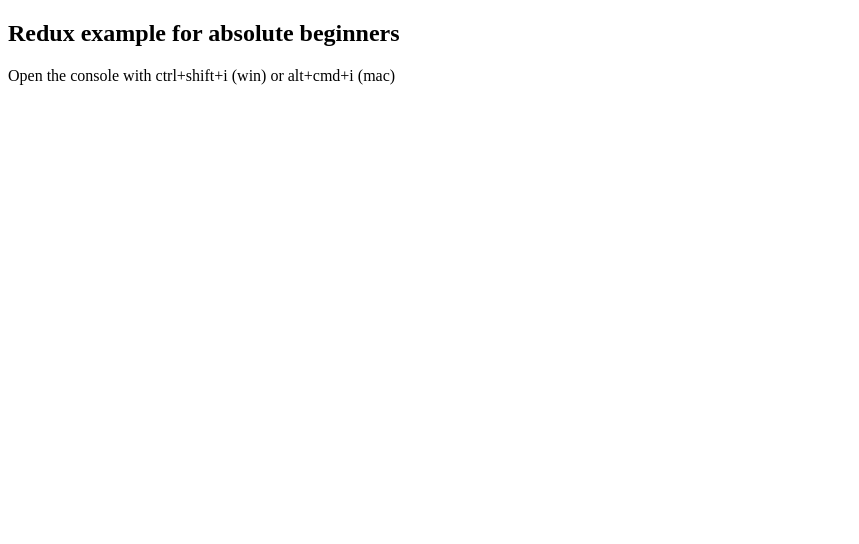
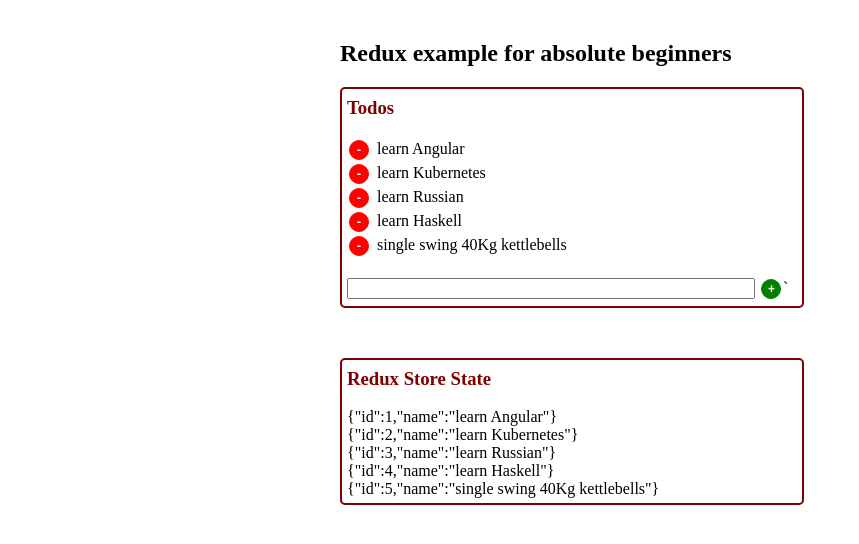
Before and after one commit to RobertoLai/redux101, a plain HTML site: page index.html in a window 1280 px wide. Shown: the whole page, without its empty margins (0-859 px from the left). Drawn offline with nearby package versions, Linux system fonts and the light colour scheme.

Commit message:
added web interface

```diff
--- a/index.html
+++ b/index.html
@@ -3,11 +3,21 @@
   <head>
     <meta charset="utf-8" />
     <title>Redux</title>
+    <link rel="stylesheet" href="styles.css" />
     <script src="https://cdnjs.cloudflare.com/ajax/libs/redux/3.6.0/redux.js"></script>
   </head>
   <body>
     <h2>Redux example for absolute beginners</h2>
-    <p>Open the console with ctrl+shift+i (win) or alt+cmd+i (mac)</p>
+    <div id="main">
+      <h3>Todos</h3>
+      <div id="todos"></div>
+      <input type="text" value="" id="mytodo" placeholer="my next todo" />
+      <input class="btnAdd green" type="button" onclick="addTodo()" value="+" />`
+    </div>
+    <div id="show-state">
+      <h3>Redux Store State</h3>
+      <div id="state"></div>
+    </div>
     <script src="index.js"></script>
   </body>
 </html>
--- a/index.js
+++ b/index.js
@@ -1,17 +1,15 @@
+// REDUX code
+let todo_id = 0;
 const store = Redux.createStore(reducer, (state = []));
-const unsubscribe = store.subscribe(() => {
-  console.log("state:", store.getState());
-});
+const unsubscribe = store.subscribe(() => render(store.getState()));
 
-store.dispatch({ type: "todos/add", payload: { id: 1, name: "learn Angular" } });
-store.dispatch({ type: "todos/add", payload: { id: 2, name: "learn Kubernetes" } });
-store.dispatch({ type: "todos/add", payload: { id: 3, name: "learn Russian" } });
-store.dispatch({ type: "todos/add", payload: { id: 4, name: "learn Haskell" } });
-store.dispatch({ type: "todos/add", payload: { id: 5, name: "single swing 40Kg kettlebells" } });
-store.dispatch({ type: "todos/delete", payload: { id: 3 } });
-store.dispatch({ type: "todos/delete", payload: { id: 2 } });
+store.dispatch({ type: "todos/add", payload: { id: newIndex(), name: "learn Angular" } });
+store.dispatch({ type: "todos/add", payload: { id: newIndex(), name: "learn Kubernetes" } });
+store.dispatch({ type: "todos/add", payload: { id: newIndex(), name: "learn Russian" } });
+store.dispatch({ type: "todos/add", payload: { id: newIndex(), name: "learn Haskell" } });
+store.dispatch({ type: "todos/add", payload: { id: newIndex(), name: "single swing 40Kg kettlebells" } });
 
-unsubscribe();
+// unsubscribe()
 
 function reducer(state, action) {
   switch (action.type) {
@@ -21,7 +19,7 @@ function reducer(state, action) {
     case "todos/delete":
       return applyTodoDelete(state, action.payload);
       break;
-    // add other action here
+    // add other actions here
     default:
       return state;
   }
@@ -35,3 +33,36 @@ function applyTodoDelete(state, payload) {
   // NB: filter is immutable
   return state.filter(todo => todo.id !== payload.id);
 }
+
+// simple todo id creator
+function newIndex() {
+  todo_id = todo_id + 1;
+  return todo_id;
+}
+
+// WEB Interface code
+function render(state) {
+  const stateToHTML = state
+    .map(
+      todo =>
+        `<input class='btnDelete red' type='button' onclick='deleteTodo(${todo.id})' value='-'>
+        <span class='todo'>${todo.name}</span>`
+    )
+    .join("<br>");
+
+  const todosHTML = document.getElementById("todos");
+  todosHTML.innerHTML = stateToHTML;
+
+  const stateHTML = document.getElementById("state");
+  stateHTML.innerHTML = state.map(todo => JSON.stringify(todo)).join("<br>");
+}
+function deleteTodo(id) {
+  const action = { type: "todos/delete", payload: { id: id } };
+  store.dispatch(action);
+}
+function addTodo() {
+  const todo = document.getElementById("mytodo").value;
+  document.getElementById("mytodo").value = "";
+  const action = { type: "todos/add", payload: { id: newIndex(), name: todo } };
+  store.dispatch(action);
+}
--- /dev/null
+++ b/styles.css
@@ -0,0 +1,54 @@
+body {
+  width: 600px;
+  padding: 10px;
+  margin: 10px auto;
+  border: 2p solid blue;
+}
+.todo {
+  width: 400px;
+  margin: 2px;
+}
+input[type="text"] {
+  width: 400px;
+  margin-top: 20px;
+}
+.btnDelete,
+.btnAdd {
+  margin: 2px;
+  font-size: 12px;
+  font-weight: bold;
+  border-radius: 20px;
+  color: white;
+  width: 20px;
+  height: 20px;
+  display: inline-block;
+}
+.green {
+  border: 1px solid green;
+  border-color: green;
+  background-color: green;
+}
+.red {
+  border: 1px solid red;
+  background-color: red;
+  border-color: red;
+}
+
+h3 {
+  color: maroon;
+  margin-top: 3px;
+}
+#show-state {
+  margin-top: 50px;
+  border: 2px solid maroon;
+  border-radius: 5px;
+  width: 450px;
+  padding: 5px;
+}
+
+#main {
+  border: 2px solid maroon;
+  border-radius: 5px;
+  width: 450px;
+  padding: 5px;
+}
```
